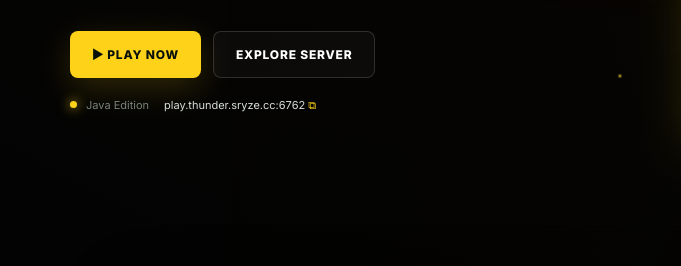
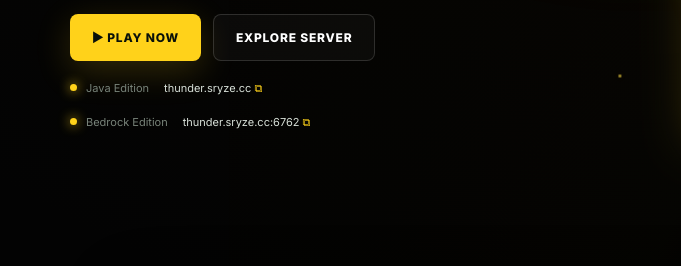
Before and after one commit to thunder-mc/thundermc, a plain HTML site: page index.html in a window 1280 px wide. Shown: the part 527-793 px from the top of the page, 0-681 px from the left. Drawn offline with nearby package versions, Linux system fonts and the light colour scheme; a web font is replaced by a local one.

Commit message:
Update index.html

```diff
--- a/index.html
+++ b/index.html
@@ -40,7 +40,21 @@
     <h1>YOUR HEART.<br><em>YOUR STORY.</em></h1>
     <p class="hero-text">Welcome to <strong>Thunder MC</strong> — a competitive Lifesteal experience where every heart matters. Build your empire, protect your base and make your name known.</p>
     <div class="hero-actions"><button class="btn btn-primary" id="copyIp">▶ PLAY NOW</button><a class="btn btn-ghost" href="features.html">EXPLORE SERVER</a></div>
-    <div class="ip-line"><span class="status-dot"></span><span>Java Edition</span><button id="copyIpText">play.thunder.sryze.cc:6762 <span>⧉</span></button></div>
+    <div class="ip-line">
+  <span class="status-dot"></span>
+  <span>Java Edition</span>
+  <button id="copyIpText">
+    thunder.sryze.cc <span>⧉</span>
+  </button>
+</div>
+
+<div class="ip-line bedrock-line">
+  <span class="status-dot"></span>
+  <span>Bedrock Edition</span>
+  <button id="copyBedrockIp">
+    thunder.sryze.cc:6762 <span>⧉</span>
+  </button>
+</div>
   </div>
   <div class="hero-logo reveal delay-1"><div class="logo-ring"></div><img src="logo.png" alt="Thunder MC"><div class="logo-badge">LIFESTEAL • ECONOMY • COUSTUM KITS</div></div>
 </section>
```
